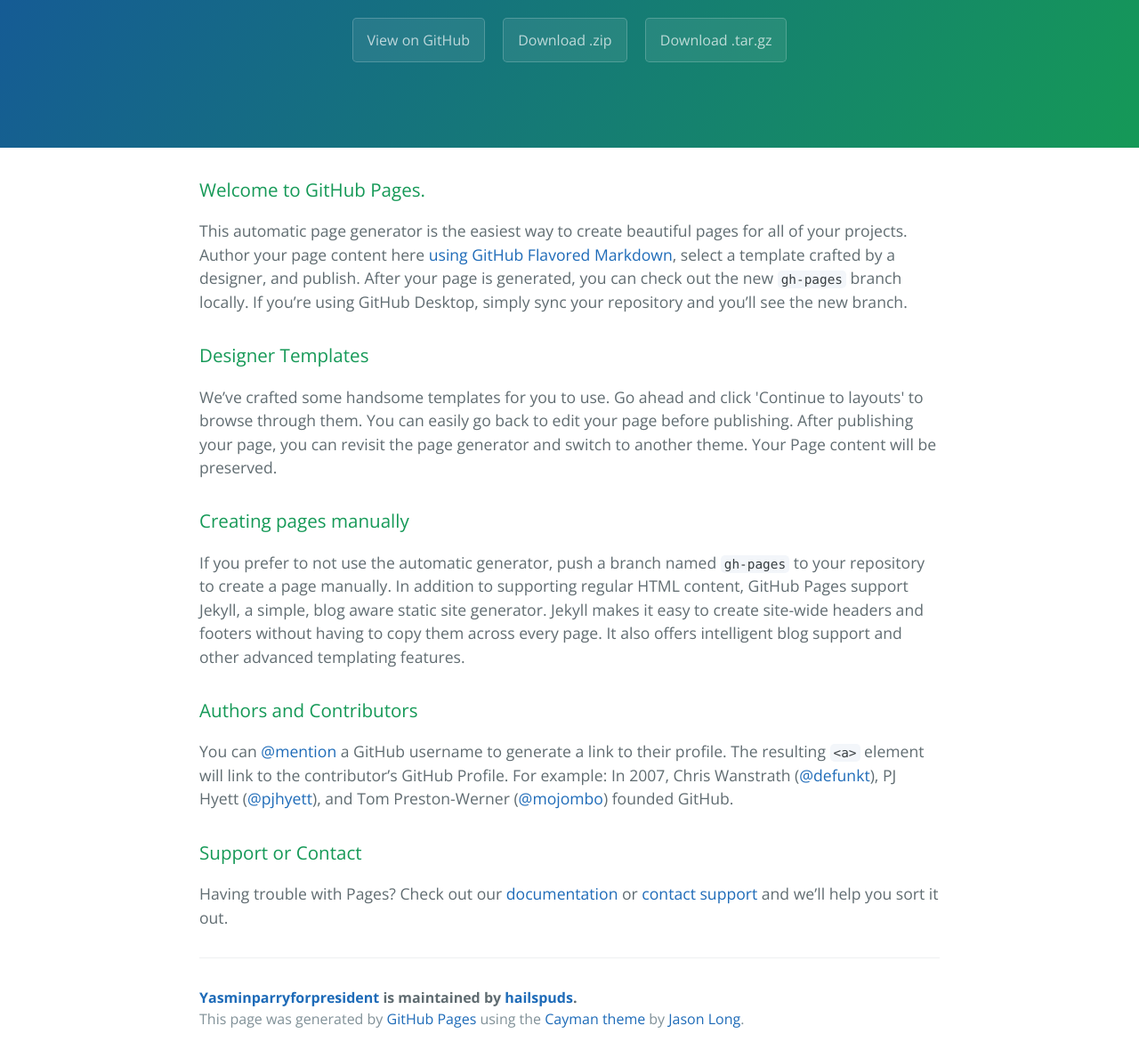
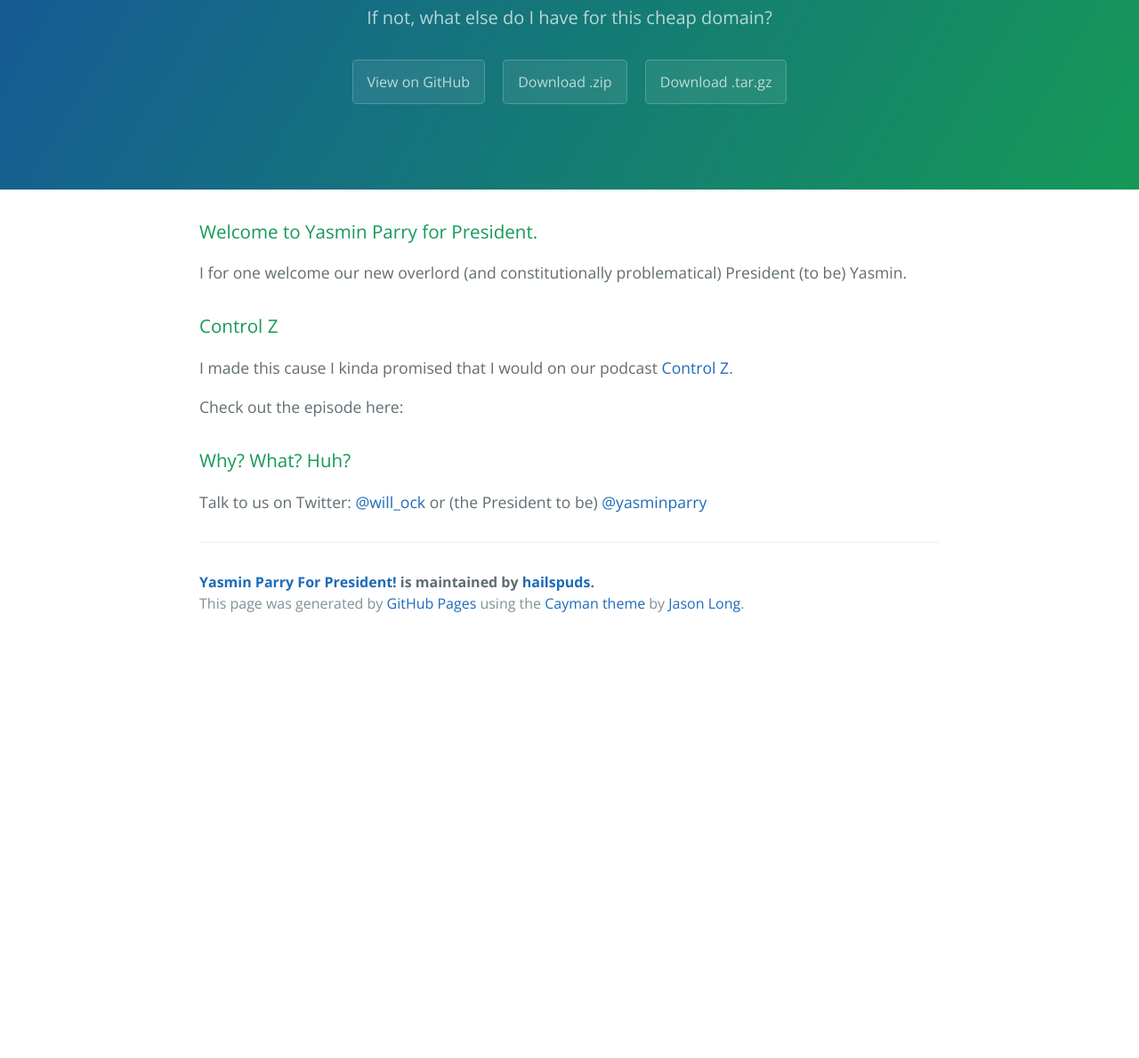
Before and after one commit to hailspuds/yasminparryforpresident, a plain HTML site: page index.html in a window 1280 px wide. Shown: the part 170-1359 px from the top of the page at 89% size. After the commit the page ends 892 px from the top, so only its background shows below. Drawn offline with nearby package versions, Linux system fonts and the light colour scheme.

Commit message:
Create gh-pages branch via GitHub

```diff
--- a/index.html
+++ b/index.html
@@ -2,7 +2,7 @@
 <html lang="en-us">
   <head>
     <meta charset="UTF-8">
-    <title>Yasminparryforpresident by hailspuds</title>
+    <title>Yasmin Parry For President! by hailspuds</title>
     <meta name="viewport" content="width=device-width, initial-scale=1">
     <link rel="stylesheet" type="text/css" href="stylesheets/normalize.css" media="screen">
     <link href='https://fonts.googleapis.com/css?family=Open+Sans:400,700' rel='stylesheet' type='text/css'>
@@ -11,8 +11,8 @@
   </head>
   <body>
     <section class="page-header">
-      <h1 class="project-name">Yasminparryforpresident</h1>
-      <h2 class="project-tagline"></h2>
+      <h1 class="project-name">Yasmin Parry For President!</h1>
+      <h2 class="project-tagline">If not, what else do I have for this cheap domain?</h2>
       <a href="https://github.com/hailspuds/yasminparryforpresident" class="btn">View on GitHub</a>
       <a href="https://github.com/hailspuds/yasminparryforpresident/zipball/master" class="btn">Download .zip</a>
       <a href="https://github.com/hailspuds/yasminparryforpresident/tarball/master" class="btn">Download .tar.gz</a>
@@ -20,32 +20,26 @@
 
     <section class="main-content">
       <h3>
-<a id="welcome-to-github-pages" class="anchor" href="#welcome-to-github-pages" aria-hidden="true"><span aria-hidden="true" class="octicon octicon-link"></span></a>Welcome to GitHub Pages.</h3>
+<a id="welcome-to-yasmin-parry-for-president" class="anchor" href="#welcome-to-yasmin-parry-for-president" aria-hidden="true"><span aria-hidden="true" class="octicon octicon-link"></span></a>Welcome to Yasmin Parry for President.</h3>
 
-<p>This automatic page generator is the easiest way to create beautiful pages for all of your projects. Author your page content here <a href="https://guides.github.com/features/mastering-markdown/">using GitHub Flavored Markdown</a>, select a template crafted by a designer, and publish. After your page is generated, you can check out the new <code>gh-pages</code> branch locally. If you’re using GitHub Desktop, simply sync your repository and you’ll see the new branch.</p>
+<p>I for one welcome our new overlord (and constitutionally problematical) President (to be) Yasmin.</p>
 
 <h3>
-<a id="designer-templates" class="anchor" href="#designer-templates" aria-hidden="true"><span aria-hidden="true" class="octicon octicon-link"></span></a>Designer Templates</h3>
+<a id="control-z" class="anchor" href="#control-z" aria-hidden="true"><span aria-hidden="true" class="octicon octicon-link"></span></a>Control Z</h3>
 
-<p>We’ve crafted some handsome templates for you to use. Go ahead and click 'Continue to layouts' to browse through them. You can easily go back to edit your page before publishing. After publishing your page, you can revisit the page generator and switch to another theme. Your Page content will be preserved.</p>
+<p>I made this cause I kinda promised that I would on our podcast <a href="https://soundcloud.com/controlzpodcast">Control Z</a>.</p>
+
+<p>Check out the episode here:</p>
+
+
 
 <h3>
-<a id="creating-pages-manually" class="anchor" href="#creating-pages-manually" aria-hidden="true"><span aria-hidden="true" class="octicon octicon-link"></span></a>Creating pages manually</h3>
+<a id="why-what-huh" class="anchor" href="#why-what-huh" aria-hidden="true"><span aria-hidden="true" class="octicon octicon-link"></span></a>Why? What? Huh?</h3>
 
-<p>If you prefer to not use the automatic generator, push a branch named <code>gh-pages</code> to your repository to create a page manually. In addition to supporting regular HTML content, GitHub Pages support Jekyll, a simple, blog aware static site generator. Jekyll makes it easy to create site-wide headers and footers without having to copy them across every page. It also offers intelligent blog support and other advanced templating features.</p>
-
-<h3>
-<a id="authors-and-contributors" class="anchor" href="#authors-and-contributors" aria-hidden="true"><span aria-hidden="true" class="octicon octicon-link"></span></a>Authors and Contributors</h3>
-
-<p>You can <a href="https://help.github.com/articles/basic-writing-and-formatting-syntax/#mentioning-users-and-teams" class="user-mention">@mention</a> a GitHub username to generate a link to their profile. The resulting <code>&lt;a&gt;</code> element will link to the contributor’s GitHub Profile. For example: In 2007, Chris Wanstrath (<a href="https://github.com/defunkt" class="user-mention">@defunkt</a>), PJ Hyett (<a href="https://github.com/pjhyett" class="user-mention">@pjhyett</a>), and Tom Preston-Werner (<a href="https://github.com/mojombo" class="user-mention">@mojombo</a>) founded GitHub.</p>
-
-<h3>
-<a id="support-or-contact" class="anchor" href="#support-or-contact" aria-hidden="true"><span aria-hidden="true" class="octicon octicon-link"></span></a>Support or Contact</h3>
-
-<p>Having trouble with Pages? Check out our <a href="https://help.github.com/pages">documentation</a> or <a href="https://github.com/contact">contact support</a> and we’ll help you sort it out.</p>
+<p>Talk to us on Twitter: <a href="https://twitter.com/will_ock">@will_ock</a> or (the President to be) <a href="https://twitter.com/yasminparry">@yasminparry</a></p>
 
       <footer class="site-footer">
-        <span class="site-footer-owner"><a href="https://github.com/hailspuds/yasminparryforpresident">Yasminparryforpresident</a> is maintained by <a href="https://github.com/hailspuds">hailspuds</a>.</span>
+        <span class="site-footer-owner"><a href="https://github.com/hailspuds/yasminparryforpresident">Yasmin Parry For President!</a> is maintained by <a href="https://github.com/hailspuds">hailspuds</a>.</span>
 
         <span class="site-footer-credits">This page was generated by <a href="https://pages.github.com">GitHub Pages</a> using the <a href="https://github.com/jasonlong/cayman-theme">Cayman theme</a> by <a href="https://twitter.com/jasonlong">Jason Long</a>.</span>
       </footer>
```
Also changed, not shown: params.json (+3 -3 lines).
